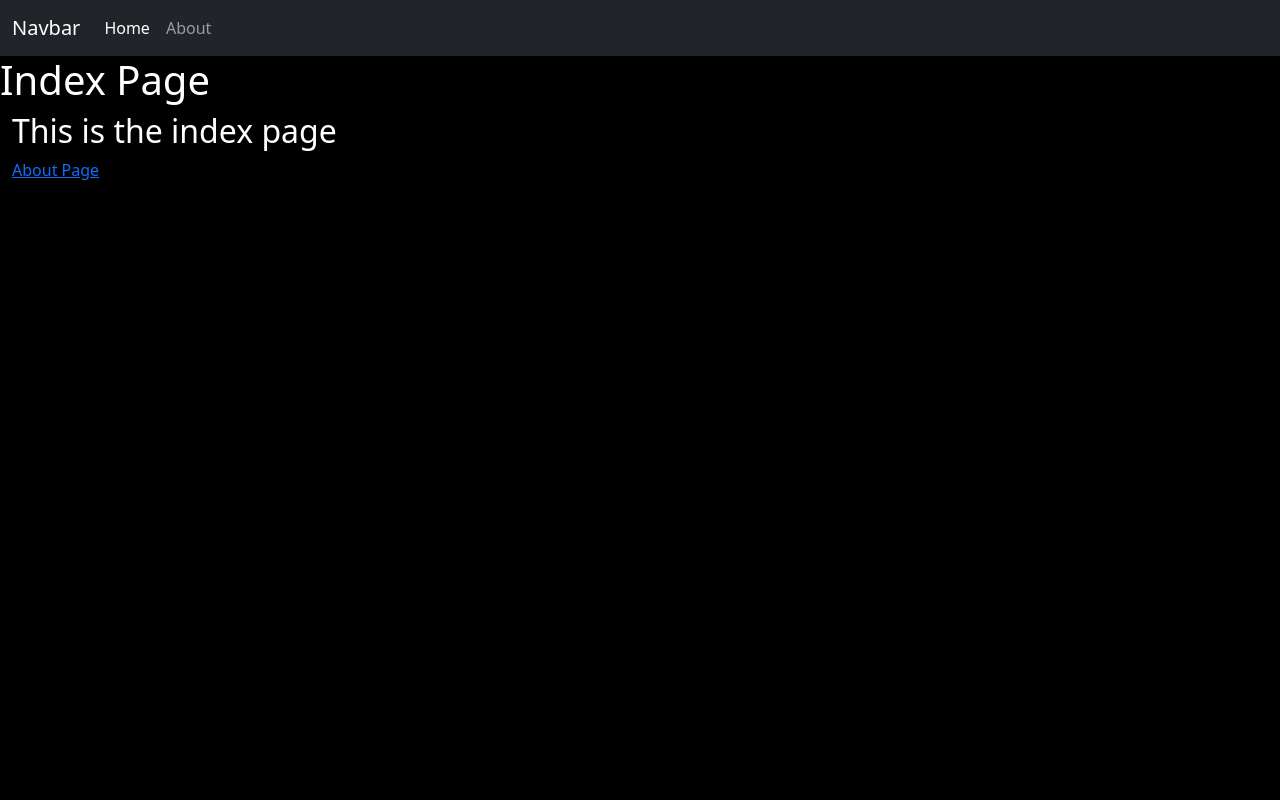
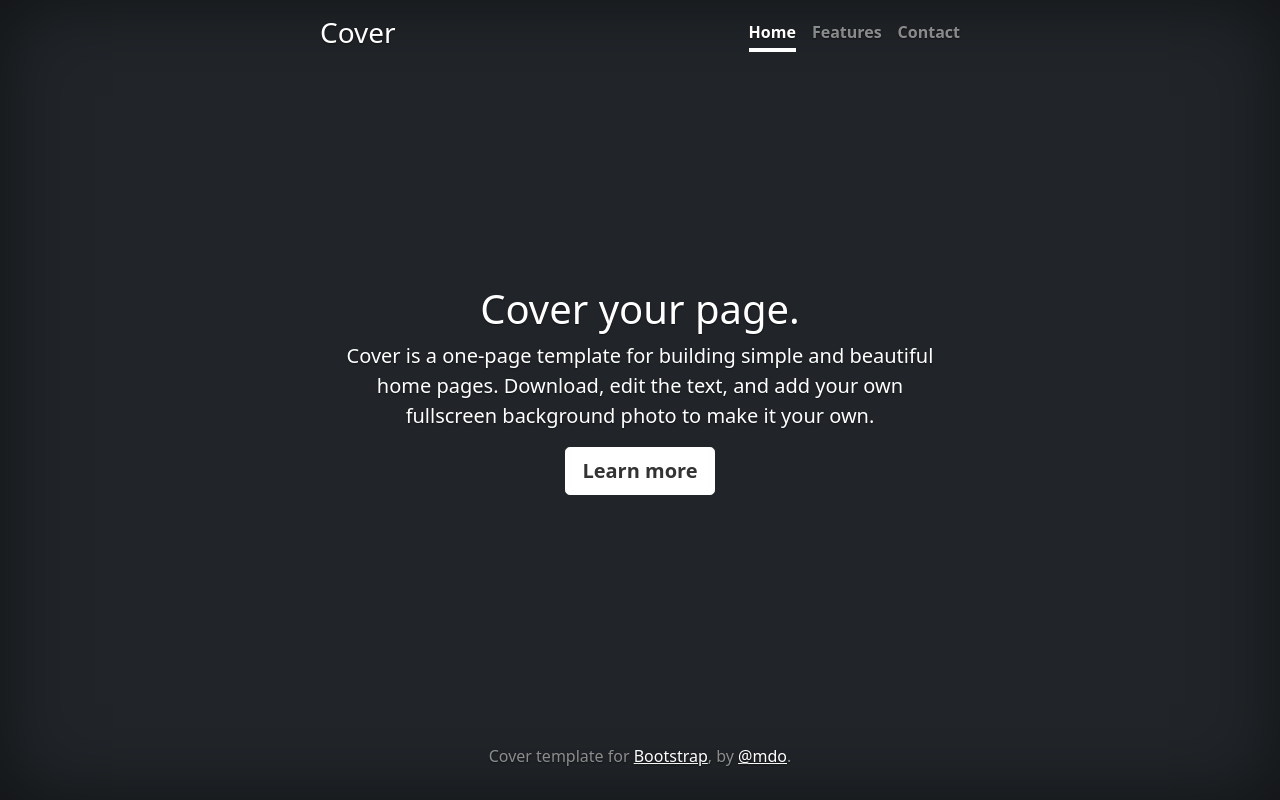
Before and after one commit to randor12/HackViolet2021, a Flask app: page / in a window 1280 px wide. Run offline with Flask 2, Linux system fonts and the light colour scheme.

Commit message:
updated front end - opening page

```diff
--- a/app.py
+++ b/app.py
@@ -22,13 +22,13 @@ def index():
     return render_template('index.html.j2')
 
 
-@app.route('/about')
-def about():
+@app.route('/register')
+def register():
     """
     Get request for the about page.
     :return: returns the rendered HTML page
     """
-    return render_template('about.html.j2')
+    return render_template('register.html.j2')
 
 
 app.run()
--- a/static/css/site.css
+++ b/static/css/site.css
@@ -1,15 +1,53 @@
-/**
- * CSS for the Site Here
+/*
+ * Globals
  */
 
-h1 {
-  color: white;
+
+/* Custom default button */
+.btn-secondary,
+.btn-secondary:hover,
+.btn-secondary:focus {
+  color: #333;
+  text-shadow: none; /* Prevent inheritance from `body` */
 }
 
-h2 {
-  color: white;
+
+/*
+ * Base structure
+ */
+
+body {
+  text-shadow: 0 .05rem .1rem rgba(0, 0, 0, .5);
+  box-shadow: inset 0 0 5rem rgba(0, 0, 0, .5);
 }
 
-body {
-  background-color: black;
+.cover-container {
+  max-width: 42em;
 }
+
+
+/*
+ * Header
+ */
+
+.nav-masthead .nav-link {
+  padding: .25rem 0;
+  font-weight: 700;
+  color: rgba(255, 255, 255, .5);
+  background-color: transparent;
+  border-bottom: .25rem solid transparent;
+}
+
+.nav-masthead .nav-link:hover,
+.nav-masthead .nav-link:focus {
+  border-bottom-color: rgba(255, 255, 255, .25);
+}
+
+.nav-masthead .nav-link + .nav-link {
+  margin-left: 1rem;
+}
+
+.nav-masthead .active {
+  color: #fff;
+  border-bottom-color: #fff;
+}
--- a/templates/base.html.j2
+++ b/templates/base.html.j2
@@ -1,36 +1,52 @@
 <!DOCTYPE html>
-<html lang="en" dir="ltr">
+<html lang="en" dir="ltr" class="h-100">
   <head>
     <meta charset="utf-8">
     <title>Flask Website - {% block title %}{% endblock %}</title>
     <link href="https://cdn.jsdelivr.net/npm/bootstrap@5.0.0-beta1/dist/css/bootstrap.min.css" rel="stylesheet" integrity="sha384-giJF6kkoqNQ00vy+HMDP7azOuL0xtbfIcaT9wjKHr8RbDVddVHyTfAAsrekwKmP1" crossorigin="anonymous">
-    <link rel="stylesheet" href="{{ url_for('static', filename='css/site.css') }}?v=1">
+    <link rel="stylesheet" href="{{ url_for('static', filename='css/site.css') }}?v=3">
+    <link rel="canonical" href="https://getbootstrap.com/docs/5.0/examples/cover/">
     <script src="{{ url_for('static', filename='js/site.js') }}?v=1"></script>
+    <style>
+      .bd-placeholder-img {
+        font-size: 1.125rem;
+        text-anchor: middle;
+        -webkit-user-select: none;
+        -moz-user-select: none;
+        user-select: none;
+      }
+
+      @media (min-width: 768px) {
+        .bd-placeholder-img-lg {
+          font-size: 3.5rem;
+        }
+      }
+    </style>
+
   </head>
-  <body>
-    <header>
-      <nav class="navbar navbar-expand-lg navbar-dark bg-dark">
-      <div class="container-fluid">
-        <a class="navbar-brand" href="#">Navbar</a>
-        <button class="navbar-toggler" type="button" data-bs-toggle="collapse" data-bs-target="#navbarNav" aria-controls="navbarNav" aria-expanded="false" aria-label="Toggle navigation">
-          <span class="navbar-toggler-icon"></span>
-        </button>
-        <div class="collapse navbar-collapse" id="navbarNav">
-          <ul class="navbar-nav">
-            <li class="nav-item">
-              <a class="nav-link active" aria-current="page" href="/">Home</a>
-            </li>
-            <li class="nav-item">
-              <a class="nav-link" href="/about">About</a>
-            </li>
-          </ul>
+  <body class="d-flex h-100 text-center text-white bg-dark">
+    <div class="cover-container d-flex w-100 h-100 p-3 mx-auto flex-column">
+
+      <header class="mb-auto">
+        <div>
+
+          <h3 class="float-md-start mb-0">Cover</h3>
+          <nav class="nav nav-masthead justify-content-center float-md-end">
+            <a class="nav-link active" aria-current="page" href="#">Home</a>
+            <a class="nav-link" href="#">Features</a>
+            <a class="nav-link" href="#">Contact</a>
+          </nav>
         </div>
-      </div>
-    </nav>
-    {% block header %}{% endblock %}
-    </header>
-    <main class="container-fluid">
-      {% block content %}{% endblock %}
-    </main>
+      </header>
+
+      <main class="px-3">
+        {% block content %}{% endblock %}
+      </main>
+
+      <footer class="mt-auto text-white-50">
+        <p>Cover template for <a href="https://getbootstrap.com/" class="text-white">Bootstrap</a>, by <a href="https://twitter.com/mdo" class="text-white">@mdo</a>.</p>
+      </footer>
+
+    </div>
   </body>
 </html>
--- a/templates/index.html.j2
+++ b/templates/index.html.j2
@@ -1,9 +1,11 @@
 {% extends 'base.html.j2' %}
-{% block header %}
-	<h1>{% block title %}Index Page {% endblock %}</h1>
-{% endblock %}
+
+{% block title %}Index Page {% endblock %}
 
 {% block content %}
-	<h2>This is the index page</h2>
-	<a href='/about'>About Page</a>
+<h1>Cover your page.</h1>
+<p class="lead">Cover is a one-page template for building simple and beautiful home pages. Download, edit the text, and add your own fullscreen background photo to make it your own.</p>
+<p class="lead">
+	<a href="/register" class="btn btn-lg btn-secondary fw-bold border-white bg-white">Learn more</a>
+</p>
 {% endblock %}
--- a/templates/about.html.j2
+++ b/templates/register.html.j2
@@ -1,8 +1,6 @@
 {% extends 'base.html.j2' %}
 
-{%block header %}
-  <h1>{% block title %}About{% endblock %}</h1>
-{% endblock %}
+{% block title %}About{% endblock %}
 
 {% block content %}
   <h2> About Me Page </h2>
```
